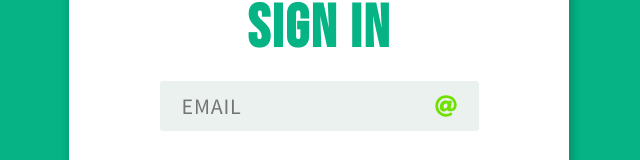
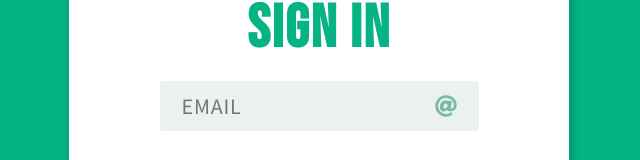
Before and after one commit to Ivcota/panama-territory-client, a React (Create React App) app: page / in a window 1280 px wide. Shown: the part 215-375 px from the top of the page, without its empty margins (321-961 px from the left). Built offline with nearby package versions, Linux system fonts and the light colour scheme.

Commit message:
small color fix

```diff
--- a/src/Components/UI/SignIn.tsx
+++ b/src/Components/UI/SignIn.tsx
@@ -34,7 +34,6 @@ const SignIn: React.FC<Props> = (props) => {
           name="email"
           autoComplete="on"
           required={true}
-          iconStyle={styles.valid}
           value={values.email}
           onChange={handleChange}
         />
```
